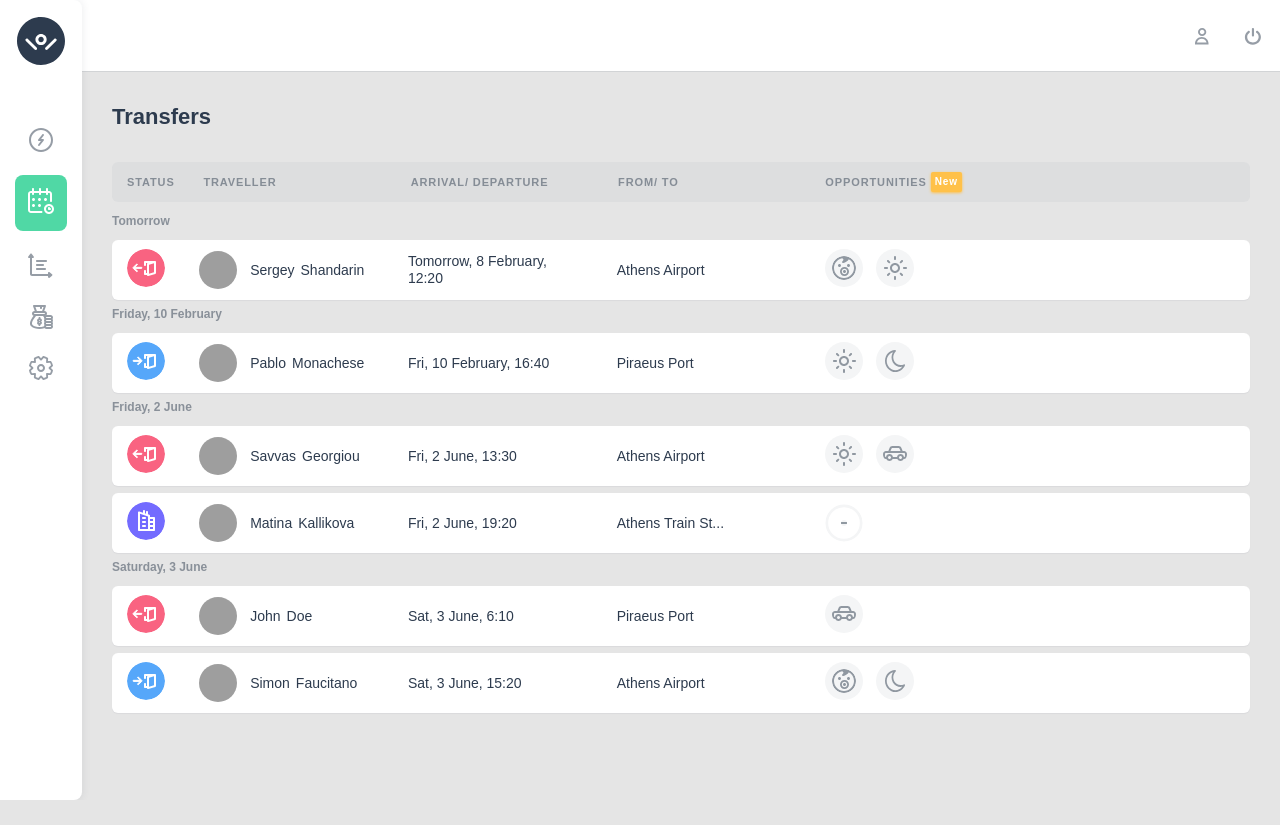
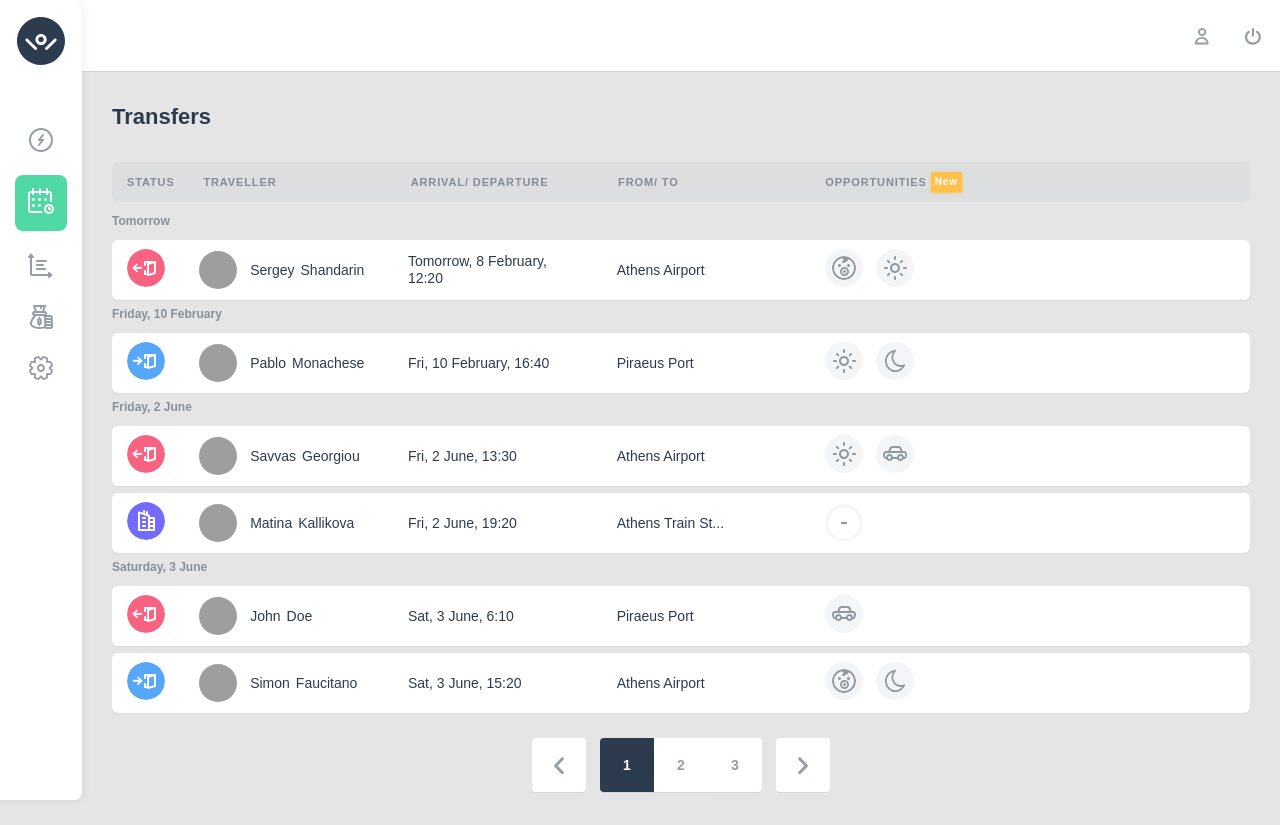
Before and after one commit to Gilewn/welcome-front-end-developer-assignment, a React (Create React App) app: page / in a window 1280 px wide. Before the commit the page ends 800 px from the top, so only its background shows below. Built offline with nearby package versions, Linux system fonts and the light colour scheme; grey boxes are pictures that could not be loaded.

Commit message:
feat: Add pagination (Desktop)

```diff
--- a/src/components/Main/Transfers/TransferDetails/TransferDetails.js
+++ b/src/components/Main/Transfers/TransferDetails/TransferDetails.js
@@ -148,7 +148,7 @@ const TransferDetails = (props) => {
       </div>
     );
   } else {
-    layout = <p>Loading</p>;
+    layout = <p>Loading...</p>;
   }
 
   return <Modal onClose={onClose}>{layout}</Modal>;
--- a/src/components/Main/Transfers/Transfers.js
+++ b/src/components/Main/Transfers/Transfers.js
@@ -3,6 +3,7 @@ import { useState } from 'react';
 import TransfersInfoBar from './TransfersList/TransfersInfoBar';
 import TransfersList from './TransfersList/TransfersList';
 import TransferDetails from './TransferDetails/TransferDetails';
+import Pagination from '../../UI/Pagination';
 
 import { literals } from '../../../shared/literals';
 
@@ -30,6 +31,7 @@ const Transfers = () => {
       </h1>
       <TransfersInfoBar />
       <TransfersList onShow={showModalHandler} getTransfer={setTransfer} />
+      <Pagination />
     </div>
   );
 };
--- /dev/null
+++ b/src/components/UI/Pagination.js
@@ -0,0 +1,20 @@
+import classes from './Pagination.module.css';
+
+import rightArrow from '../../assets/right-arrow.svg';
+import leftArrow from '../../assets/left-arrow.svg';
+
+const Pagination = () => {
+  return (
+    <div className={classes.pagination}>
+      <img src={leftArrow} alt='left arrow' style={{ marginRight: 14 }} />
+      <div style={{ background: '#2D3B4E', borderRadius: '4px 0px 0px 4px', color: '#fff' }}>
+        1
+      </div>
+      <div style={{ borderRadius: '0' }}>2</div>
+      <div style={{ borderRadius: '0px 4px 4px 0px' }}>3</div>
+      <img src={rightArrow} alt='right arrow' style={{ marginLeft: 14 }} />
+    </div>
+  );
+};
+
+export default Pagination;
--- /dev/null
+++ b/src/components/UI/Pagination.module.css
@@ -0,0 +1,27 @@
+.pagination {
+  margin-top: 25px;
+  display: flex;
+  align-items: center;
+  justify-content: center;
+}
+
+.pagination img,
+.pagination div {
+  padding: 13px;
+  width: 28px;
+  height: 28px;
+  background: #fff;
+  box-shadow: 0px 1px 1px rgba(45, 59, 78, 0.06);
+  border-radius: 4px;
+  cursor: pointer;
+  font-weight: 600;
+  font-size: 14px;
+  line-height: 18px;
+  color: rgba(45, 59, 78, 0.5);
+}
+
+.pagination div {
+  display: flex;
+  align-items: center;
+  justify-content: center;
+}
```
Also changed, not shown: src/assets/left-arrow.svg (added), src/assets/right-arrow.svg (added).
